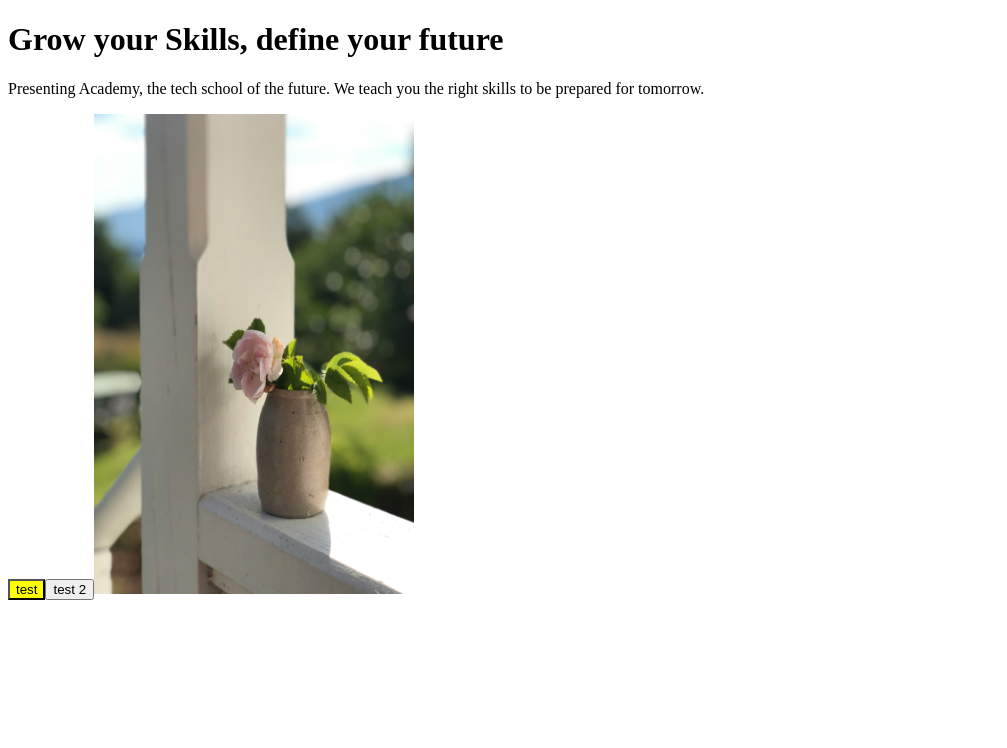
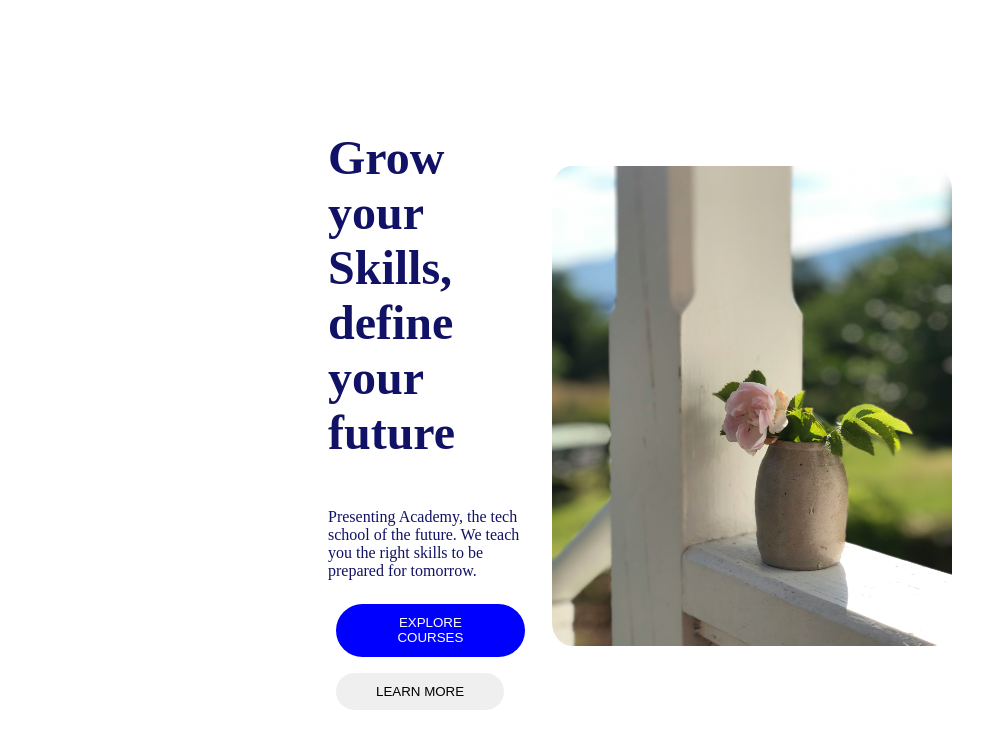
Before and after one commit to Nis13/react-basics, a React (Vite) app: page / in a window 1280 px wide. Shown: the top 748 px of the page, without its empty margins (0-1007 px from the left). Built offline with nearby package versions, Linux system fonts and the light colour scheme.

Commit message:
add css in homepage

```diff
--- /dev/null
+++ b/src/App.css
@@ -0,0 +1,21 @@
+.homepage {
+  height: 100vh;
+  display: flex;
+  justify-content: center;
+  align-items: center;
+  color: rgb(17, 17, 101);
+}
+.homepage__main-container {
+  display: flex;
+  justify-content: center;
+  align-items: center;
+  margin: auto 20rem;
+  gap: 1.2rem;
+}
+.main-container__left-container {
+  display: flex;
+  flex-direction: column;
+}
+.left-container__heading {
+  font-size: 3rem;
+}
--- a/src/components/button.tsx
+++ b/src/components/button.tsx
@@ -1,14 +1,19 @@
-import React from 'react'
+import React from "react";
 
-interface btnProps{
-    btnText:string;
-    btnSX?:React.CSSProperties
+interface btnProps {
+  btnText: string;
+  btnSX?: React.CSSProperties;
 }
 
-const Button = ({btnText,btnSX}:btnProps) => {
-  return (
-    <button style={{...btnSX}}>{btnText}</button>
-  )
-}
+const Button = ({ btnText, btnSX }: btnProps) => {
+  const DEFAULT_BTN_STYLES = {
+    margin: "0.5rem",
+    padding: "0.7rem 2.5rem",
+    borderRadius: "2.5rem",
+    backgroungColor: "grey",
+    border:"none"
+  };
+  return <button style={{ ...DEFAULT_BTN_STYLES, ...btnSX }}>{btnText}</button>;
+};
 
-export default Button
+export default Button;
--- a/src/pages/homepage.tsx
+++ b/src/pages/homepage.tsx
@@ -1,14 +1,38 @@
 import Button from "../components/button";
 import Image from "../components/image";
 
-const Homepage = () =>{
-    return <div className="homepage">
-        <h1>Grow your Skills, define your future</h1>
-        <p>Presenting Academy, the tech school of the future. We teach you the right skills to be prepared for tomorrow.</p>
-        <Button btnText="test" btnSX={{backgroundColor:"yellow"}}/>
-        <Button btnText="test 2"/>
-        <Image src="src/assets/vase.jpg" alt="a vase" imgSX={{height:"30rem",width:"20rem"}}/>
+const Homepage = () => {
+  return (
+    <div className="homepage">
+      <div className="homepage__main-container">
+        <div className="main-container__left-container">
+          <h1 className="left-container__heading">
+            Grow your Skills, define your future
+          </h1>
+          <p className="left-container__paragraph">
+            Presenting Academy, the tech school of the future. We teach you the
+            right skills to be prepared for tomorrow.
+          </p>
+          <div className="left-container__btn-container">
+            <Button
+              btnText="EXPLORE COURSES"
+              btnSX={{ backgroundColor: "blue", color: "white" }}
+            />
+            <Button btnText="LEARN MORE" />
+          </div>
+        </div>
+
+
+      <div className="main-container__right-container">
+        <Image
+          src="src/assets/vase.jpg"
+          alt="a vase"
+          imgSX={{ height: "30rem", width: "25rem", borderRadius: "5%" }}
+        />
+      </div>
     </div>
-}
+    </div>
+  );
+};
 
 export default Homepage;
```
Also changed, not shown: src/App.tsx (+6 -5 lines), src/components/image.tsx (+9 -11 lines).
